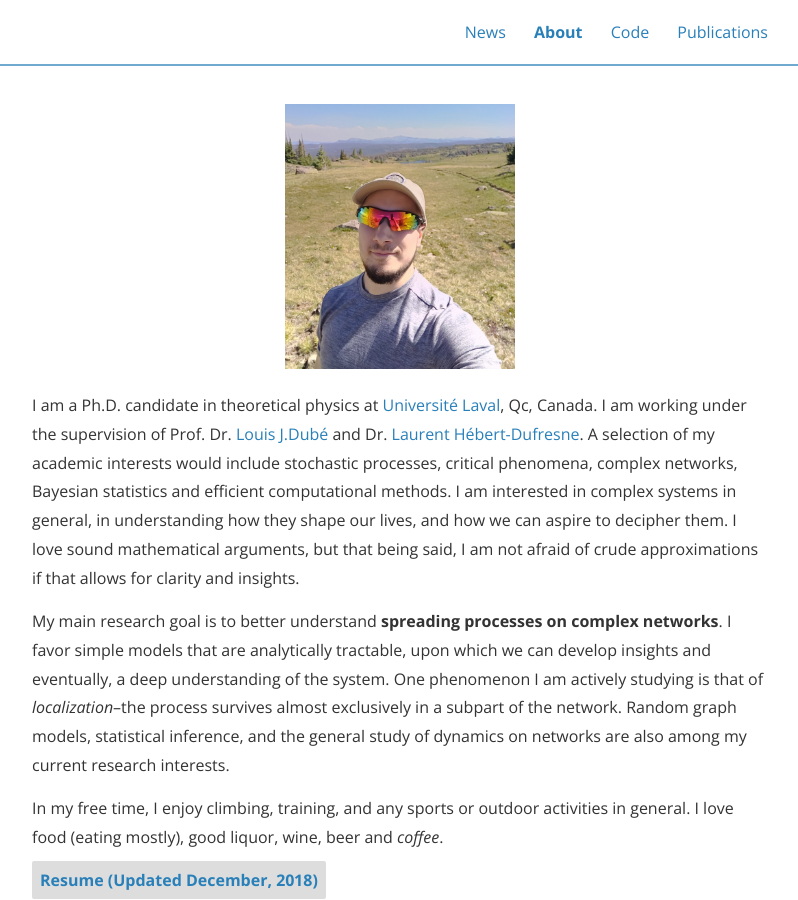
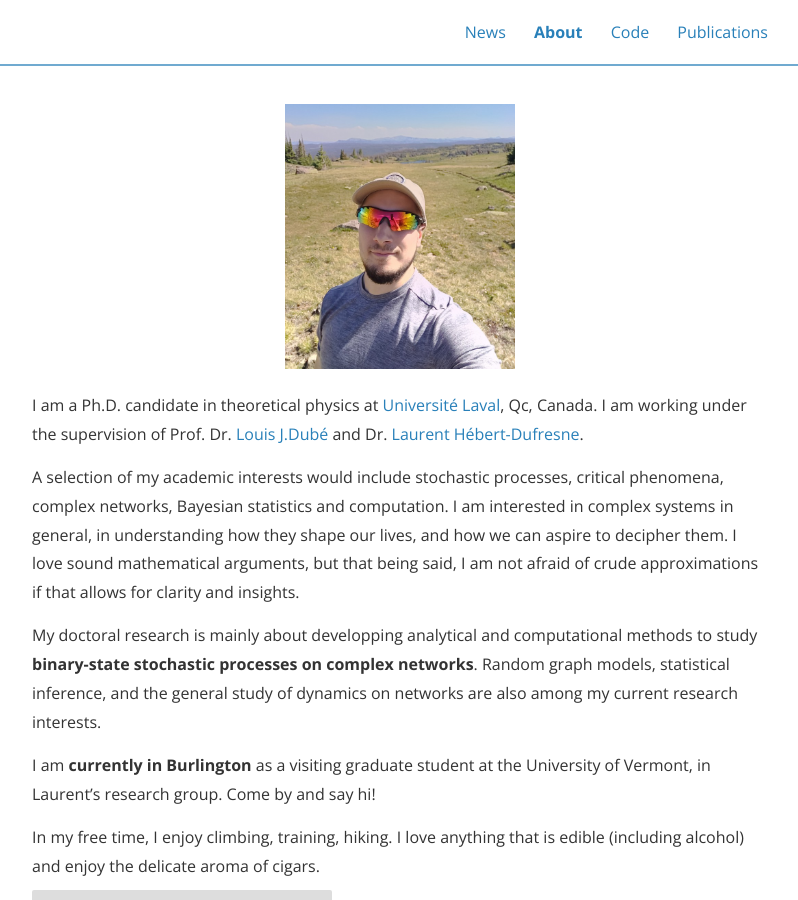
Before and after one commit to gstonge/gstonge.github.io, a Jekyll site: the page built from about.md, in a window 1280 px wide and 900 px high. Shown: the whole window, without its empty margins (240-1038 px from the left). Built offline with Jekyll 4.4.1, drawn with Linux system fonts in a browser that asks for light colours; nearby versions of some CDN libraries; some of the changed text lies outside the part shown.

Commit message:
update about

```diff
--- a/about.md
+++ b/about.md
@@ -9,14 +9,20 @@ Picture" class="profile">
 
 I am a Ph.D. candidate in theoretical physics at [Université Laval](https://www.ulaval.ca/), Qc, Canada. I am working under the
 supervision of Prof. Dr. [Louis J.Dubé](https://www.dynamica.phy.ulaval.ca/index.php?id=contact) and Dr. [Laurent Hébert-Dufresne](http://laurenthebertdufresne.github.io/).
- A selection of my academic interests would include stochastic processes, critical phenomena, complex networks, Bayesian statistics and efficient computational methods. I am interested in complex systems in general, in understanding how they shape our lives, and how we can aspire to decipher them. I love sound mathematical arguments, but that being said, I am not afraid of crude approximations if that allows for clarity and insights.
 
-My main research goal is to better understand **spreading processes on complex networks**. I favor simple models that are analytically tractable, upon which we can develop insights and eventually, a deep understanding of the system. One phenomenon I am actively studying is that of *localization*--the process survives almost exclusively in a subpart of the network. Random graph models, statistical inference, and the general study of dynamics on networks are also among my current research interests.
+ A selection of my academic interests would include stochastic processes, critical phenomena, complex networks, Bayesian statistics and computation. I am interested in complex systems in general, in understanding how they shape our lives, and how we can aspire to decipher them. I love sound mathematical arguments, but that being said, I am not afraid of crude approximations if that allows for clarity and insights.
 
-In my free time, I enjoy climbing, training, and any sports or outdoor activities in general. I love
-food (eating mostly), good liquor, wine, beer and *coffee*.
+My doctoral research is mainly about developping analytical and computational methods to study **binary-state stochastic processes on complex networks**. Random graph models, statistical inference, and the general study of dynamics on networks are also among my current research interests.
 
-<b class="gray-box"><a href="/assets/resume/St-Onge_CV_EN_2018.pdf">Resume (Updated December, 2018)</a></b>
+I am **currently in Burlington** as a visiting graduate student at the University
+of Vermont, in Laurent's research group. Come by and say hi!
+
+In my free time, I enjoy climbing, training, hiking. I love
+anything that is edible (including alcohol) and enjoy the delicate aroma of
+cigars.
+
+
+<b class="gray-box"><a href="/assets/resume/St-Onge_CV_EN_2019.pdf">Resume (Updated September, 2019)</a></b>
 
 <br>
 <table cellspacing="0" cellpadding="0" class="table-about table-collabs">
```
Also changed, not shown: 1 other file.
